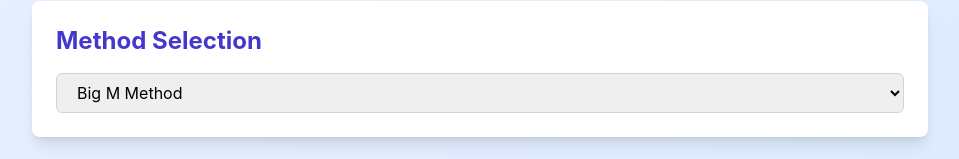
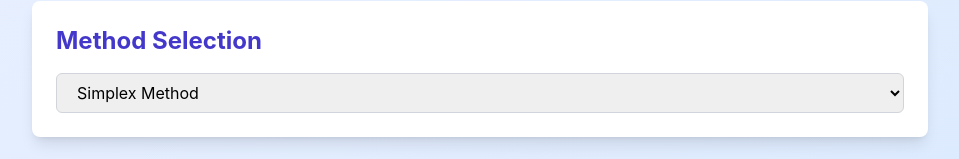
Before and after one commit to Youssefhassaballah/linear-programming-solver, a React (Create React App) app in the folder frontend/: page / in a window 1280 px wide. Shown: the part 551-710 px from the top of the page, without its empty margins (160-1119 px from the left). Built offline with nearby package versions, Linux system fonts and the light colour scheme.

Commit message:
add CORS support and enhance response format in linear programming solver

```diff
--- a/frontend/src/App.jsx
+++ b/frontend/src/App.jsx
@@ -114,8 +114,10 @@ const MethodSelection = ({ setMethod }) => (
       onChange={(e) => setMethod(e.target.value)}
       className="w-full px-4 py-2 border border-gray-300 rounded-md focus:outline-none focus:ring-2 focus:ring-indigo-500 transition-all"
     >
+      <option value="simplex">Simplex Method</option>
       <option value="big-m">Big M Method</option>
       <option value="two-phase">Two Phase Method</option>
+      <option value="goal-programming">Goal Programming Method</option>
     </select>
   </div>
 );
@@ -177,7 +179,7 @@ const App = () => {
   const [optimizationType, setOptimizationType] = useState("max");
   const [constraints, setConstraints] = useState([""]);
   const [variableTypes, setVariableTypes] = useState({});
-  const [method, setMethod] = useState("bigM");
+  const [method, setMethod] = useState("big-m");
   const [result, setResult] = useState(null);
   const [loading, setLoading] = useState(false);
   const [error, setError] = useState(null);
@@ -187,62 +189,7 @@ const App = () => {
     setVariables(extractVariables(objective));
   }, [objective]);
 
-  // const handleSubmit = () => {
-  //   try {
-  //     setLoading(true);
-  //     setError(null);
 
-  //     const objectiveCoefficients = extractCoefficients(objective, variables);
-  //     const parsedConstraints = constraints.map((constraint) => {
-  //       const coefficients = extractCoefficients(
-  //         constraint.split(/(<=|>=|=)/)[0],
-  //         variables
-  //       );
-  //       const inequality = extractInequality(constraint);
-  //       const rhs = extractRightHandSide(constraint);
-  //       return { coefficients, inequality, rhs };
-  //     });
-
-  //     const rhs = parsedConstraints.map((c) => c.rhs);
-  //     const constraintTypes = parsedConstraints.map((c) => c.inequality);
-  //     const constraintCoefficients = parsedConstraints.map(
-  //       (c) => c.coefficients
-  //     );
-  //     const varRestrictions = variables.map((variable) =>
-  //       variableTypes[variable] === "unrestricted" ? "unrestricted" : ">=0"
-  //     );
-
-  //     // Validation checks
-  //     if (
-  //       objectiveCoefficients.includes(null) ||
-  //       rhs.includes(null) ||
-  //       constraintTypes.includes(null) ||
-  //       constraintCoefficients.some((coeffs) => coeffs.includes(null)) ||
-  //       varRestrictions.includes(null)
-  //     ) {
-  //       throw new Error("One or more parameters are null.");
-  //     }
-
-  //     const DataToSend = {
-  //       objective: objectiveCoefficients,
-  //       optimization: optimizationType,
-  //       constraints: constraintCoefficients,
-  //       rhs: rhs,
-  //       constraint_types: constraintTypes,
-  //       var_restrictions: varRestrictions,
-  //       method: method,
-  //     };
-
-  //     setResult(DataToSend);
-  //   } catch (error) {
-  //     console.error("Error during submission:", error);
-  //     setError(
-  //       "An error occurred while processing your input. Please check your formulations."
-  //     );
-  //   } finally {
-  //     setLoading(false);
-  //   }
-  // };
 
   const handleSubmit = async () => {
     try {
@@ -286,11 +233,12 @@ const App = () => {
         var_restrictions: varRestrictions,
         method: method,
       };
-      console.log("get")
+      console.log(DataToSend)
       const apiResult = await solveLinearProgramming(DataToSend);
       console.log("get")
       setResult(apiResult);
     } catch (error) {
+
       console.error("Error during submission:", error);
       setError("An error occurred while solving the problem.");
     } finally {
```
Also changed, not shown: 1 other file (tests, documents, lock files or other folders).
